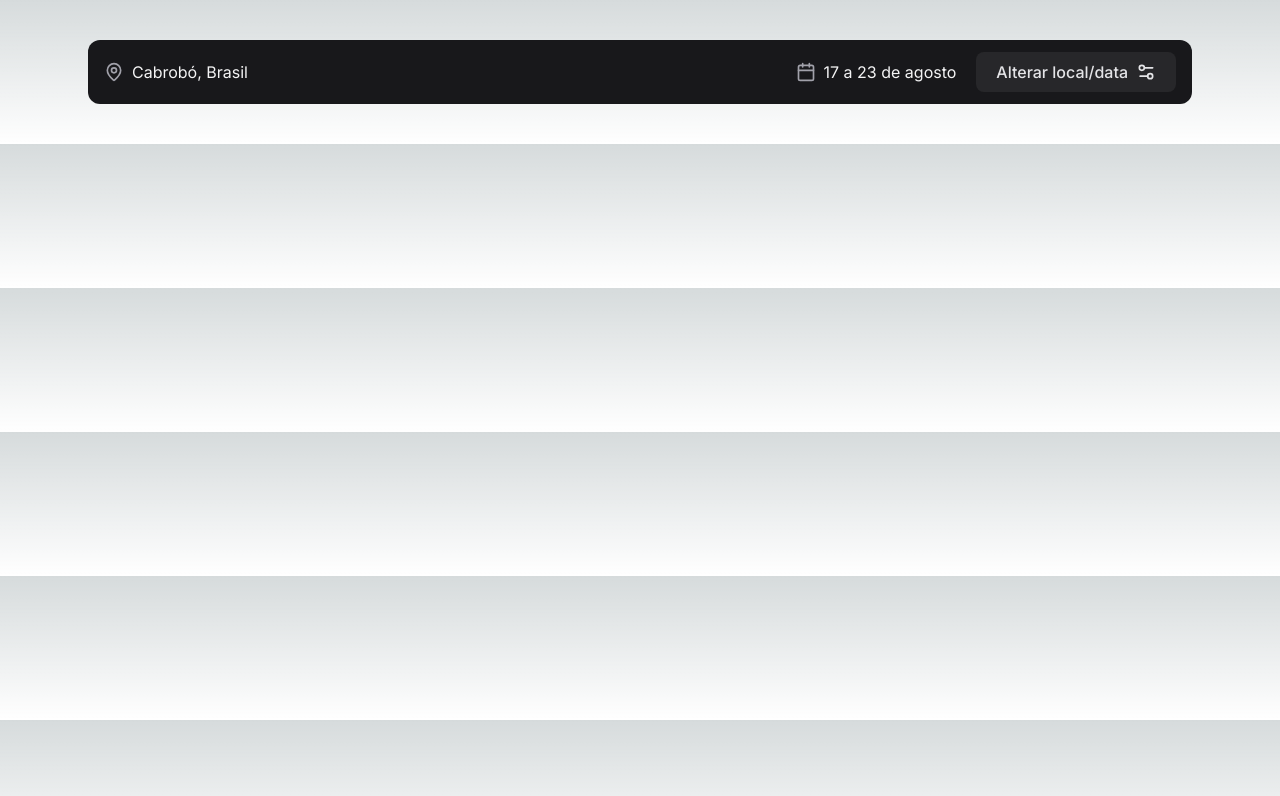
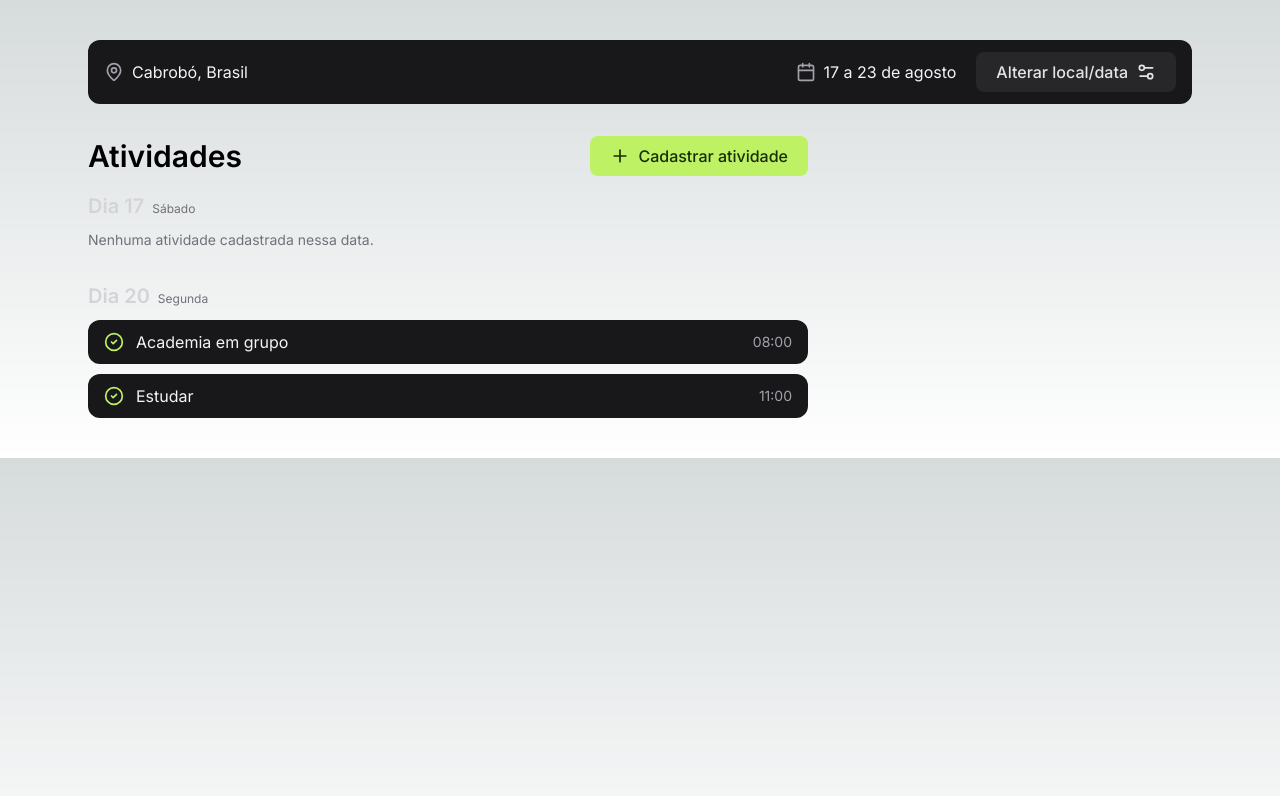
Before and after one commit to Pedrolopes041/Voyage_with_Pedro, a Next.js app: page /tripDetails in a window 1280 px wide. Shown: the top 796 px of the page. Built offline with nearby package versions, Linux system fonts and the light colour scheme.

Commit message:
feat: Added main layout structure for the activities section

```diff
--- a/app/tripDetails/components/location-Info.tsx
+++ b/app/tripDetails/components/location-Info.tsx
@@ -2,7 +2,6 @@ import { Calendar, MapPin, Settings2 } from "lucide-react"
 
 const LocationInfo = () => {
     return (
-        <div className="max-w-6xl px-6 py-10 mx-auto">
         <div className="px-4 h-16 rounded-xl bg-zinc-900 flex items-center justify-between">
             <div className="flex items-center gap-2">
                 <MapPin className="size-5 text-zinc-400" />
@@ -22,7 +21,6 @@ const LocationInfo = () => {
                 </button>
             </div>
         </div>
-        </div>
     )
 }
 
--- a/app/tripDetails/page.tsx
+++ b/app/tripDetails/page.tsx
@@ -1,8 +1,57 @@
+import { CircleCheck, Plus } from "lucide-react";
 import LocationInfo from "./components/location-Info";
 
 const TripDetails = () => {
     return (
-        <LocationInfo/>
+        <div className="max-w-6xl px-6 py-10 space-y-8 mx-auto">
+            <LocationInfo />
+            <main className="flex gap-16">
+                <div className="flex-1">
+                    <div className="flex items-center justify-between mb-4">
+                        <h2 className="text-3xl font-semibold">Atividades</h2>
+                        <button className="bg-lime-300 text-lime-950 rounded-lg px-5 py-2 font-medium flex items-center gap-2 hover:bg-lime-400">
+                            <Plus className="size-5" />
+                            Cadastrar atividade
+                        </button>
+                    </div>
+
+                    <div className="space-y-8">
+                        <div className="space-y-2.5">
+                            <div className="flex gap-2 items-baseline">
+                                <span className="text-xl text-zinc-300 font-semibold">Dia 17</span>
+                                <span className="text-xs text-zinc-500">Sábado</span>
+                            </div>
+                            <p className="text-zinc-500 text-sm">Nenhuma atividade cadastrada nessa data.</p>
+                        </div>
+
+                        <div className="space-y-2.5">
+                            <div className="flex gap-2 items-baseline">
+                                <span className="text-xl text-zinc-300 font-semibold">Dia 20</span>
+                                <span className="text-xs text-zinc-500">Segunda</span>
+                            </div>
+                            <div className="space-y-2.5">
+                                <div className="px-4 py-2.5 bg-zinc-900 rounded-xl flex items-center gap-3">
+                                    <CircleCheck className="size-5 text-lime-300" />
+                                    <span className="text-zinc-100">Academia em grupo</span>
+                                    <span className="text-zinc-400 text-sm ml-auto">08:00</span>
+                                </div>
+                            </div>
+                            <div className="space-y-2.5">
+                                <div className="px-4 py-2.5 bg-zinc-900 rounded-xl flex items-center gap-3">
+                                    <CircleCheck className="size-5 text-lime-300" />
+                                    <span className="text-zinc-100">Estudar</span>
+                                    <span className="text-zinc-400 text-sm ml-auto">11:00</span>
+                                </div>
+                            </div>
+                        </div>
+                    </div>
+                </div>
+
+                <div className="w-80">
+
+                </div>
+            </main>
+        </div>
     )
 }
 
```
Lines whose indentation alone changed are shown as unchanged.
